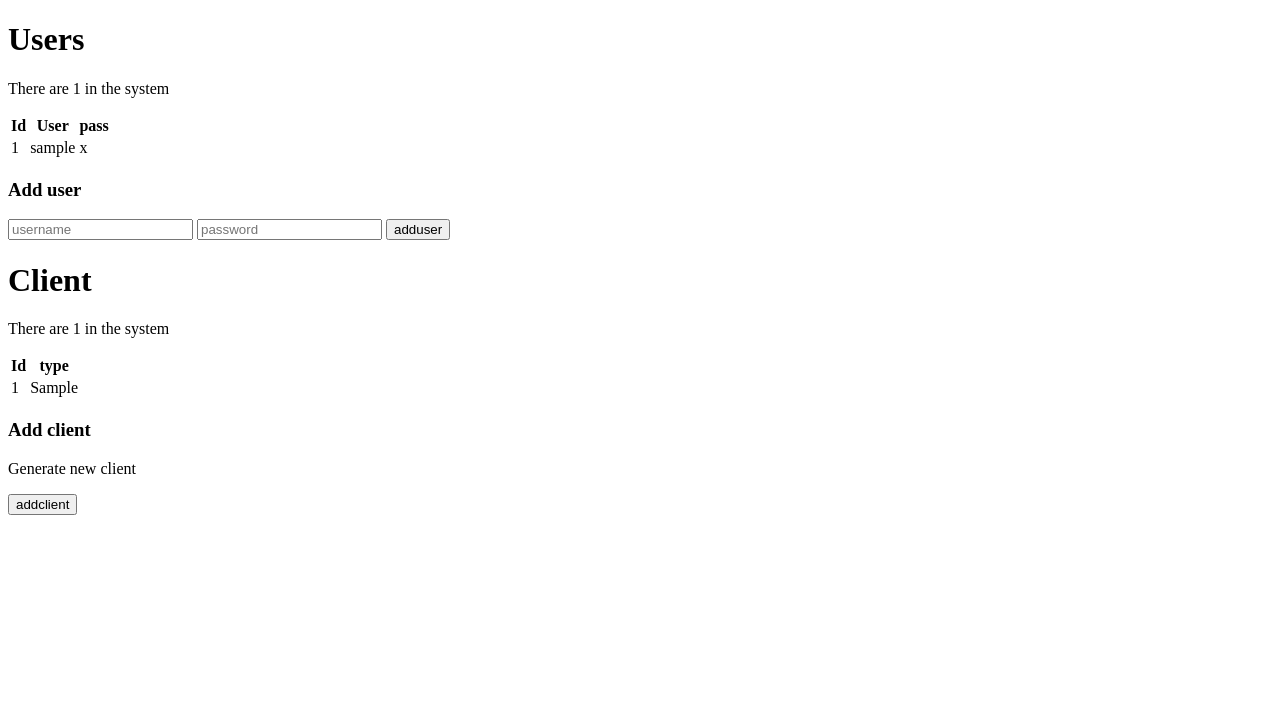
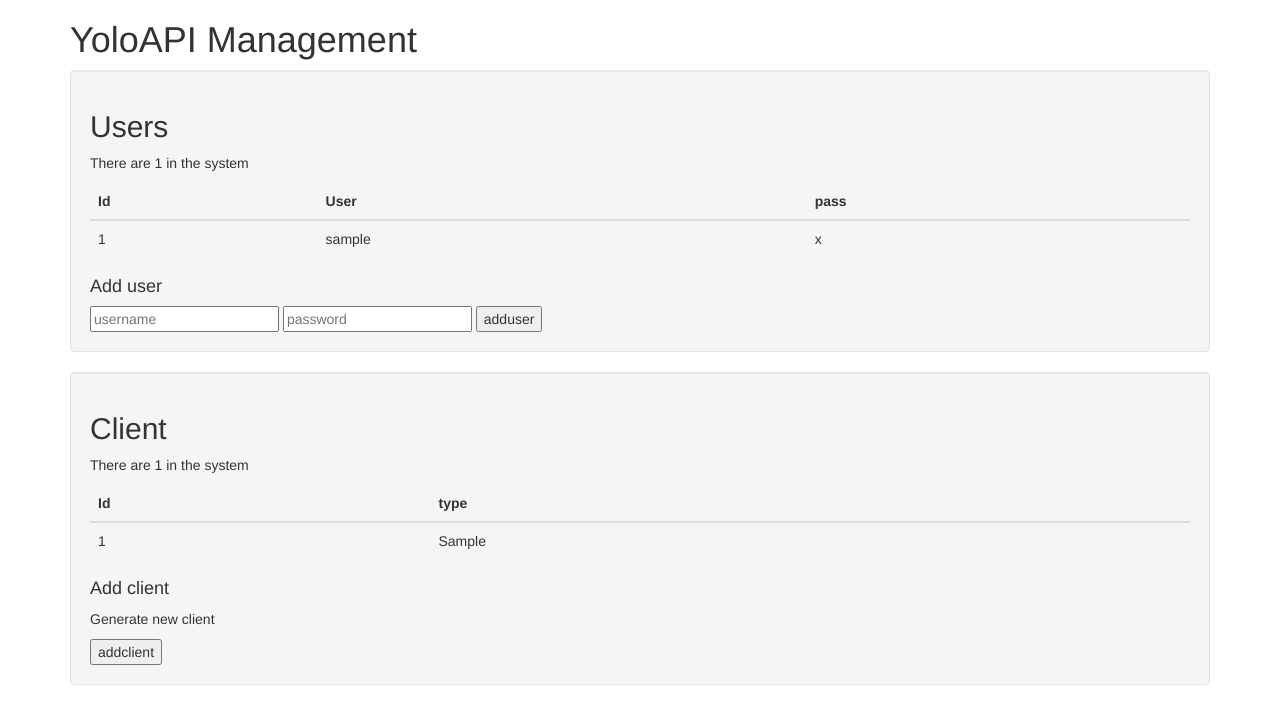
Before and after one commit to brunsgaard/yoloAPI, a Flask app: page / in a window 1280 px wide. Shown: the top 724 px of the page. Run offline with Flask 2, Linux system fonts and the light colour scheme; tables that the repository leaves empty hold one stand-in row (values such as "Sample post"); some libraries are stand-ins or nearby versions.

Commit message:
Bootstraped the management interface:)

```diff
--- a/templates/management.html
+++ b/templates/management.html
@@ -2,13 +2,21 @@
 <html lang="en">
 <head>
 <meta charset="UTF-8"/>
+<link rel="stylesheet" href="//netdna.bootstrapcdn.com/bootstrap/3.1.1/css/bootstrap.min.css">
 </head>
 <body>
 
-<h1>Users</h1>
+<div class="container">
+
+    <div class="starter-template">
+        <h1>YoloAPI Management</h1>
+
+        <div class="well">
+
+            <h2>Users</h2>
             <p> There are {{ users|length }} in the system </p>
 
-<table>
+            <table class="table">
                 <thead>
                     <tr>
                         <th>Id</th>
@@ -27,17 +35,20 @@
                 </tbody>
             </table>
 
-<h3>Add user</h3>
+            <h4>Add user</h4>
             <form method="post" action="/">
                 <input type="text" name="username" placeholder ="username">
                 <input type="text" name="password" placeholder ="password">
                 <input type="submit" name='submit' value='adduser'>
             </form>
 
-<h1>Client</h1>
+        </div>
+        <div class="well">
+
+            <h2>Client</h2>
             <p> There are {{ clients|length }} in the system </p>
 
-<table>
+            <table class="table">
                 <thead>
                     <tr>
                         <th>Id</th>
@@ -55,11 +66,16 @@
             </table>
 
 
-<h3>Add client</h3>
+            <h4>Add client</h4>
             <p>Generate new client</p>
             <form method="post" action="/">
                 <input type="submit" name='submit' value='addclient'>
             </form>
+        </div>
+
+    </div>
+</div><!-- /.container -->
+
 
 </body>
 </html>
```
Lines whose indentation alone changed are shown as unchanged.
